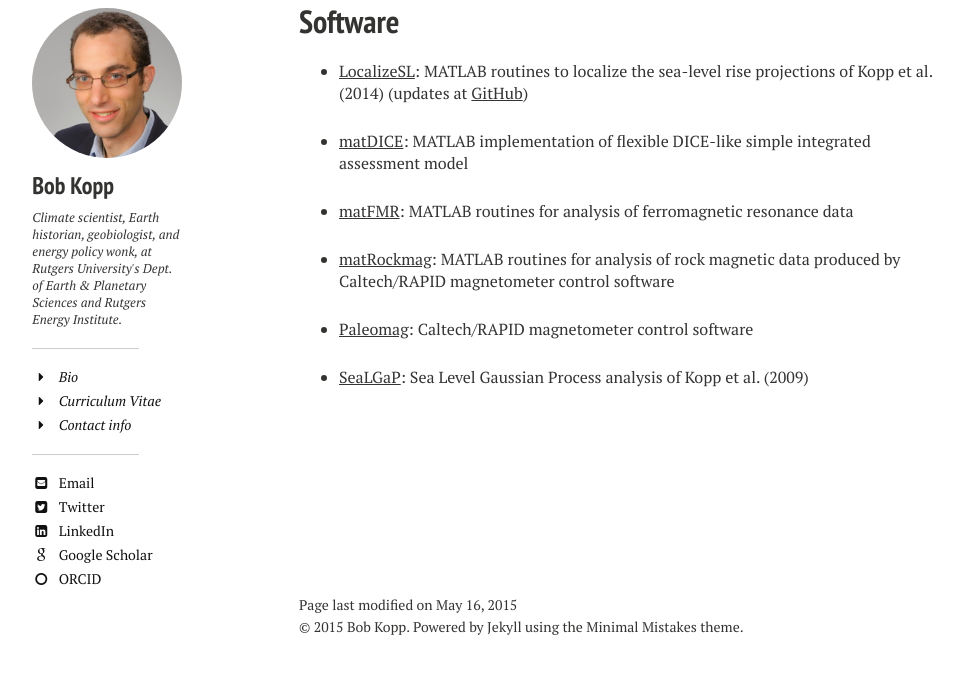
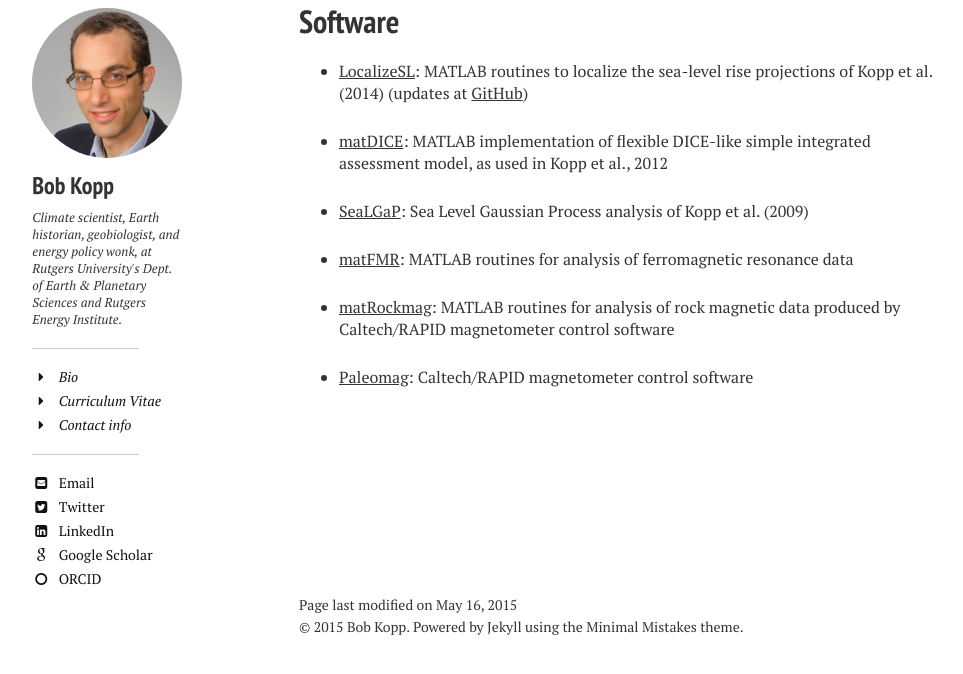
Before and after one commit to mrke/bobkopp.github.io, a Jekyll site: the page built from software/index.md, in a window 1280 px wide and 900 px high, scrolled down 858 px, cut to the strip 215-889 px from the top of the window. Shown: the whole strip, without its empty margins (21-984 px from the left). Built offline with Jekyll 4.4.1, drawn with Linux system fonts in a browser that asks for light colours; nearby versions of some CDN libraries.

Commit message:
Tweak software index

```diff
--- a/software/index.md
+++ b/software/index.md
@@ -12,12 +12,12 @@ image:
 
 * [LocalizeSL](https://zenodo.org/record/15507/): MATLAB routines to localize the sea-level rise projections of Kopp et al. (2014) (updates at [GitHub](https://github.com/bobkopp/LocalizeSL))
 
-* [matDICE](code/matDICE_1.0.zip): MATLAB implementation of flexible DICE-like simple integrated assessment model
+* [matDICE](code/matDICE_1.0.zip): MATLAB implementation of flexible DICE-like simple integrated assessment model, as used in Kopp et al., 2012
+
+* [SeaLGaP](code/SeaLGaP-2.0.zip): Sea Level Gaussian Process analysis of Kopp et al. (2009)
 
 * [matFMR](http://resolver.caltech.edu/CaltechETD:etd-04122007-135320): MATLAB routines for analysis of ferromagnetic resonance data
 
 * [matRockmag](http://resolver.caltech.edu/CaltechETD:etd-04122007-135320): MATLAB routines for analysis of rock magnetic data produced by Caltech/RAPID magnetometer control software
 
 * [Paleomag](http://sourceforge.net/projects/paleomag/): Caltech/RAPID magnetometer control software
-
-* [SeaLGaP](code/SeaLGaP-2.0.zip): Sea Level Gaussian Process analysis of Kopp et al. (2009)
```
Also changed, not shown: other parts of software/index.md (+1 -1 lines).
